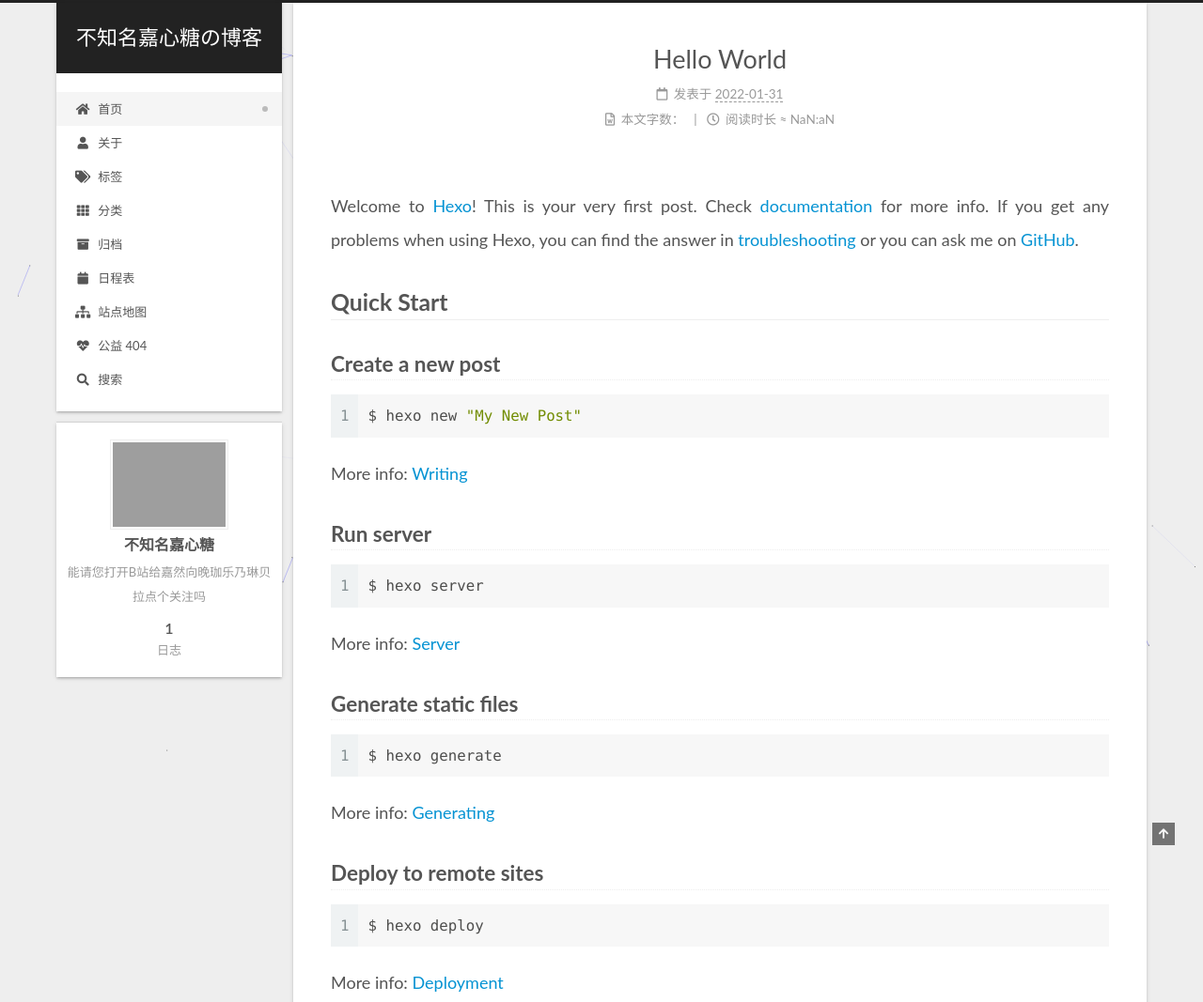
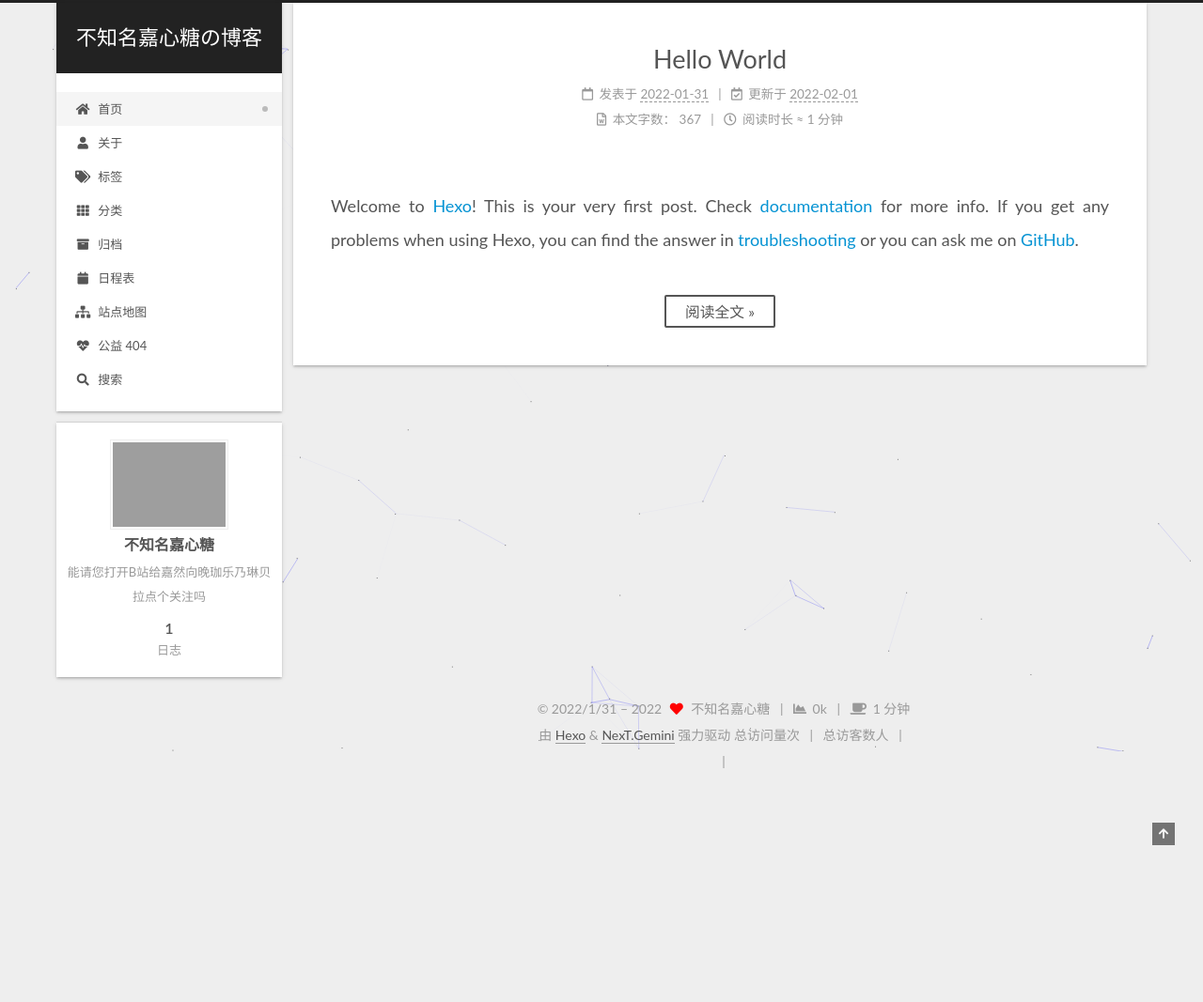
Before and after one commit to I-have-no-name-555/I-have-no-name-555.github.io, a plain HTML site: page index.html in a window 1280 px wide. Shown: the top 1067 px of the page at 94% size. After the commit the page ends 845 px from the top, so only its background shows below. Drawn offline with Linux system fonts and the light colour scheme; some packages are replaced by stand-ins of ours; grey boxes are pictures that could not be loaded; a script that the page names is missing.

Commit message:
Site updated: 2022-02-01 23:17:35

```diff
--- a/index.html
+++ b/index.html
@@ -236,6 +236,13 @@
 
               <time title="创建时间：2022-01-31 18:27:07" itemprop="dateCreated datePublished" datetime="2022-01-31T18:27:07+08:00">2022-01-31</time>
             </span>
+              <span class="post-meta-item">
+                <span class="post-meta-item-icon">
+                  <i class="far fa-calendar-check"></i>
+                </span>
+                <span class="post-meta-item-text">更新于</span>
+                <time title="修改时间：2022-02-01 23:17:01" itemprop="dateModified" datetime="2022-02-01T23:17:01+08:00">2022-02-01</time>
+              </span>
 
           <br>
             <span class="post-meta-item" title="本文字数">
@@ -243,14 +250,14 @@
                 <i class="far fa-file-word"></i>
               </span>
                 <span class="post-meta-item-text">本文字数：</span>
-              <span></span>
+              <span>367</span>
             </span>
             <span class="post-meta-item" title="阅读时长">
               <span class="post-meta-item-icon">
                 <i class="far fa-clock"></i>
               </span>
                 <span class="post-meta-item-text">阅读时长 &asymp;</span>
-              <span>NaN:aN</span>
+              <span>1 分钟</span>
             </span>
 
         </div>
@@ -263,18 +270,13 @@
 
 
           <p>Welcome to <a target="_blank" rel="noopener" href="https://hexo.io/">Hexo</a>! This is your very first post. Check <a target="_blank" rel="noopener" href="https://hexo.io/docs/">documentation</a> for more info. If you get any problems when using Hexo, you can find the answer in <a target="_blank" rel="noopener" href="https://hexo.io/docs/troubleshooting.html">troubleshooting</a> or you can ask me on <a target="_blank" rel="noopener" href="https://github.com/hexojs/hexo/issues">GitHub</a>.</p>
-<h2 id="Quick-Start"><a href="#Quick-Start" class="headerlink" title="Quick Start"></a>Quick Start</h2><h3 id="Create-a-new-post"><a href="#Create-a-new-post" class="headerlink" title="Create a new post"></a>Create a new post</h3><figure class="highlight bash"><table><tr><td class="gutter"><pre><span class="line">1</span><br></pre></td><td class="code"><pre><span class="line">$ hexo new <span class="string">&quot;My New Post&quot;</span></span><br></pre></td></tr></table></figure>
-
-<p>More info: <a target="_blank" rel="noopener" href="https://hexo.io/docs/writing.html">Writing</a></p>
-<h3 id="Run-server"><a href="#Run-server" class="headerlink" title="Run server"></a>Run server</h3><figure class="highlight bash"><table><tr><td class="gutter"><pre><span class="line">1</span><br></pre></td><td class="code"><pre><span class="line">$ hexo server</span><br></pre></td></tr></table></figure>
-
-<p>More info: <a target="_blank" rel="noopener" href="https://hexo.io/docs/server.html">Server</a></p>
-<h3 id="Generate-static-files"><a href="#Generate-static-files" class="headerlink" title="Generate static files"></a>Generate static files</h3><figure class="highlight bash"><table><tr><td class="gutter"><pre><span class="line">1</span><br></pre></td><td class="code"><pre><span class="line">$ hexo generate</span><br></pre></td></tr></table></figure>
-
-<p>More info: <a target="_blank" rel="noopener" href="https://hexo.io/docs/generating.html">Generating</a></p>
-<h3 id="Deploy-to-remote-sites"><a href="#Deploy-to-remote-sites" class="headerlink" title="Deploy to remote sites"></a>Deploy to remote sites</h3><figure class="highlight bash"><table><tr><td class="gutter"><pre><span class="line">1</span><br></pre></td><td class="code"><pre><span class="line">$ hexo deploy</span><br></pre></td></tr></table></figure>
-
-<p>More info: <a target="_blank" rel="noopener" href="https://hexo.io/docs/one-command-deployment.html">Deployment</a></p>
+          <!--noindex-->
+            <div class="post-button">
+              <a class="btn" href="/2022/01/31/hello-world/#more" rel="contents">
+                阅读全文 &raquo;
+              </a>
+            </div>
+          <!--/noindex-->
 
 
     </div>
@@ -397,12 +399,12 @@
     <span class="post-meta-item-icon">
       <i class="fa fa-chart-area"></i>
     </span>
-    <span title="站点总字数">NaNm</span>
+    <span title="站点总字数">0k</span>
     <span class="post-meta-divider">|</span>
     <span class="post-meta-item-icon">
       <i class="fa fa-coffee"></i>
     </span>
-    <span title="站点阅读时长">NaN:aN</span>
+    <span title="站点阅读时长">1 分钟</span>
 </div>
   <div class="powered-by">由 <a href="https://hexo.io/" class="theme-link" rel="noopener" target="_blank">Hexo</a> & <a href="https://theme-next.org/" class="theme-link" rel="noopener" target="_blank">NexT.Gemini</a> 强力驱动
   </div>
```
Also changed, not shown: 2022/01/31/hello-world/index.html (+16 -7 lines), about/index.html (+2 -2 lines), archives/2022/01/index.html (+2 -2 lines), archives/2022/index.html (+2 -2 lines), archives/index.html (+2 -2 lines), categories/index.html (+2 -2 lines), resources/index.html (+2 -2 lines), rss2.xml (+3 -6 lines), tags/index.html (+2 -2 lines).
